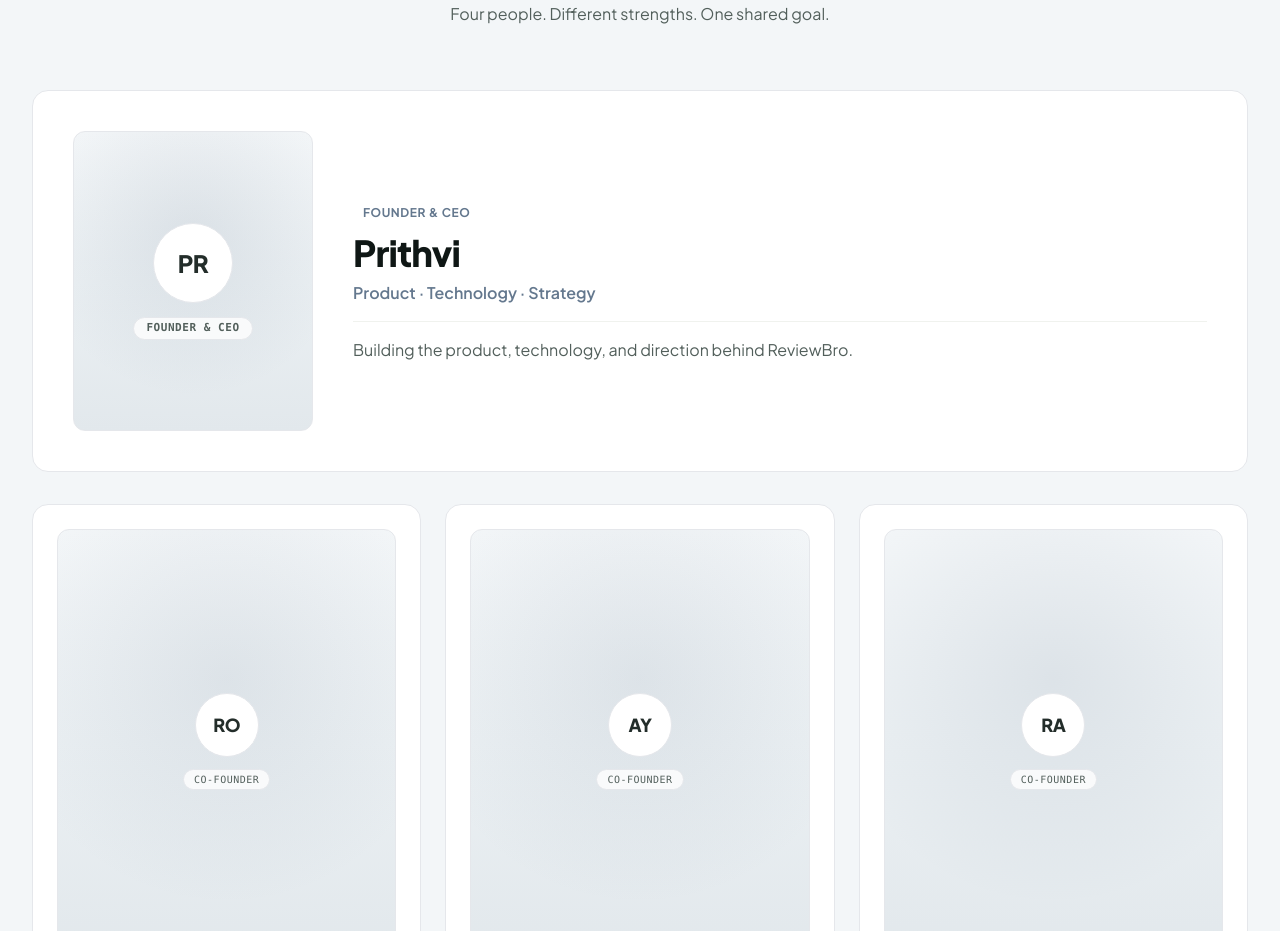
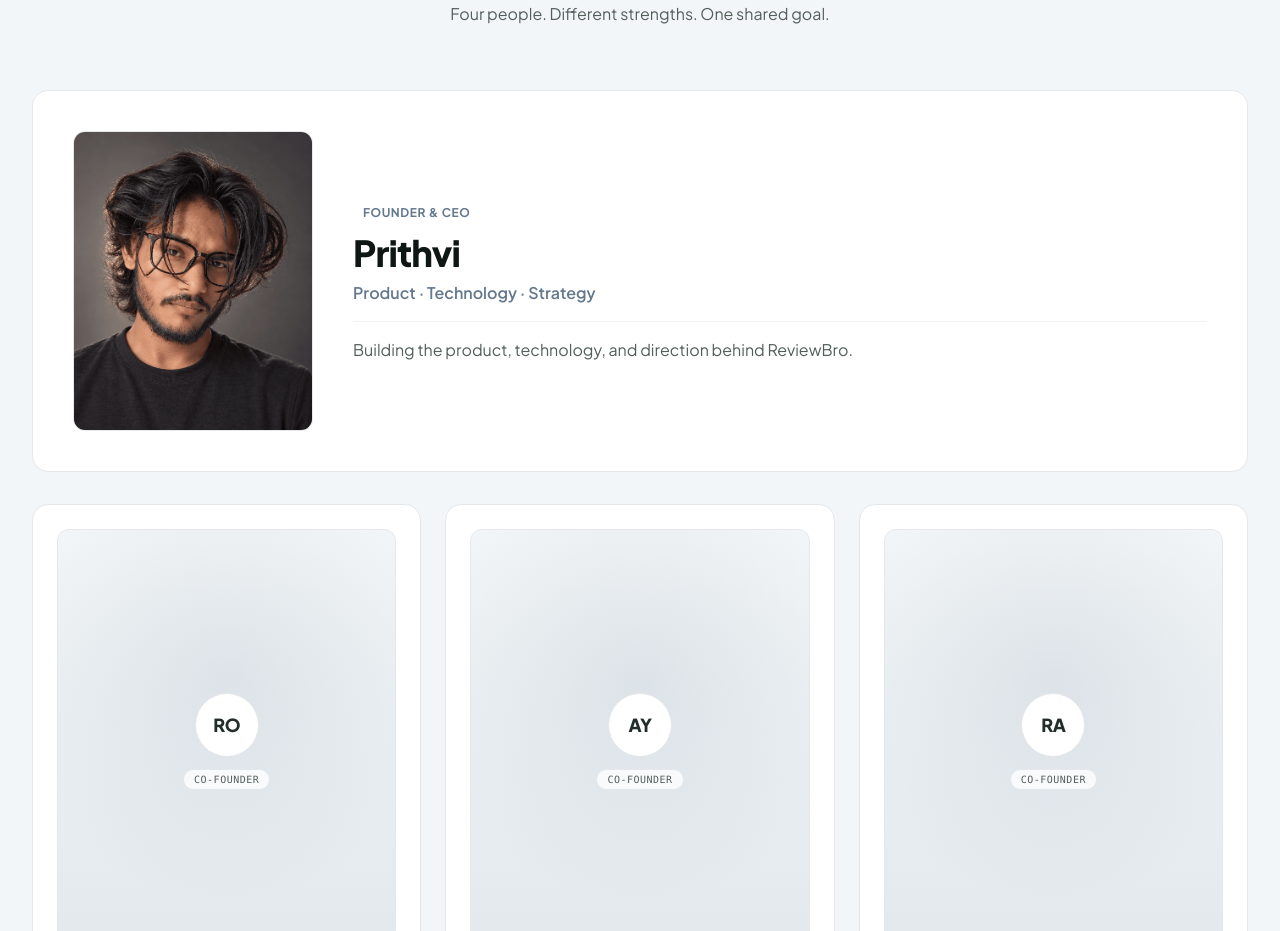
Before and after one commit to Prithvi-X/ReviewBro, a React (Vite) app: page / in a window 1280 px wide. Shown: the part 3280-4211 px from the top of the page. Built offline with nearby package versions, Linux system fonts and the light colour scheme.

Commit message:
feat(team): add premium theme dark green thin border to founder card and integrate portrait asset

```diff
--- a/src/components/landing/FoundingTeam.tsx
+++ b/src/components/landing/FoundingTeam.tsx
@@ -23,15 +23,19 @@ export const FoundingTeam: React.FC<FoundingTeamProps> = ({ className }) => {
       </div>
 
       <div className="space-y-6 sm:space-y-8">
-        {/* LEVEL 1: PRIMARY FOUNDER (Wide Horizontal Card) */}
-        <div className="group bg-white rounded-2xl border border-neutral-200/80 p-6 sm:p-8 lg:p-10 sm:flex sm:flex-row sm:items-center gap-7 lg:gap-10 hover:shadow-md hover:-translate-y-1 hover:border-brand-slate/40 transition-all duration-300">
+        {/* LEVEL 1: PRIMARY FOUNDER (Wide Horizontal Card with Signature Theme Dark Green Border) */}
+        <div className="group bg-white rounded-2xl border border-brand-deep-green/65 hover:border-brand-deep-green p-6 sm:p-8 lg:p-10 sm:flex sm:flex-row sm:items-center gap-7 lg:gap-10 shadow-xs hover:shadow-md hover:-translate-y-1 transition-all duration-300">
           {/* Portrait Area / Polished Placeholder (Consistent 4:5 Portrait Ratio) */}
-          <div className="w-full sm:w-60 md:w-68 lg:w-76 aspect-[4/5] shrink-0 rounded-xl overflow-hidden relative bg-gradient-to-b from-[#f3f6f8] via-[#ebf0f3] to-[#e2e8ec] border border-neutral-200/70 flex flex-col items-center justify-center p-6 select-none">
+          <div
+            className={`w-full sm:w-60 md:w-68 lg:w-76 aspect-[4/5] shrink-0 rounded-xl overflow-hidden relative bg-gradient-to-b from-[#f3f6f8] via-[#ebf0f3] to-[#e2e8ec] border border-neutral-200/70 flex flex-col items-center justify-center ${
+              PRIMARY_FOUNDER.imageSrc ? 'p-0' : 'p-6'
+            } select-none`}
+          >
             {PRIMARY_FOUNDER.imageSrc ? (
               <img
                 src={PRIMARY_FOUNDER.imageSrc}
                 alt={`${PRIMARY_FOUNDER.name} - ${PRIMARY_FOUNDER.title}`}
-                className="w-full h-full object-cover object-center transition-transform duration-500 group-hover:scale-[1.02]"
+                className="w-full h-full object-cover object-top transition-transform duration-500 group-hover:scale-[1.02]"
                 loading="lazy"
               />
             ) : (
--- a/src/lib/constants.ts
+++ b/src/lib/constants.ts
@@ -223,7 +223,7 @@ export const PRIMARY_FOUNDER = {
   focus: 'Product · Technology · Strategy',
   description: 'Building the product, technology, and direction behind ReviewBro.',
   initials: 'PR',
-  imageSrc: undefined as string | undefined,
+  imageSrc: '/Founder.png',
 }
 
 export const CO_FOUNDERS = [
```
Also changed, not shown: public/Founder.png (added).
